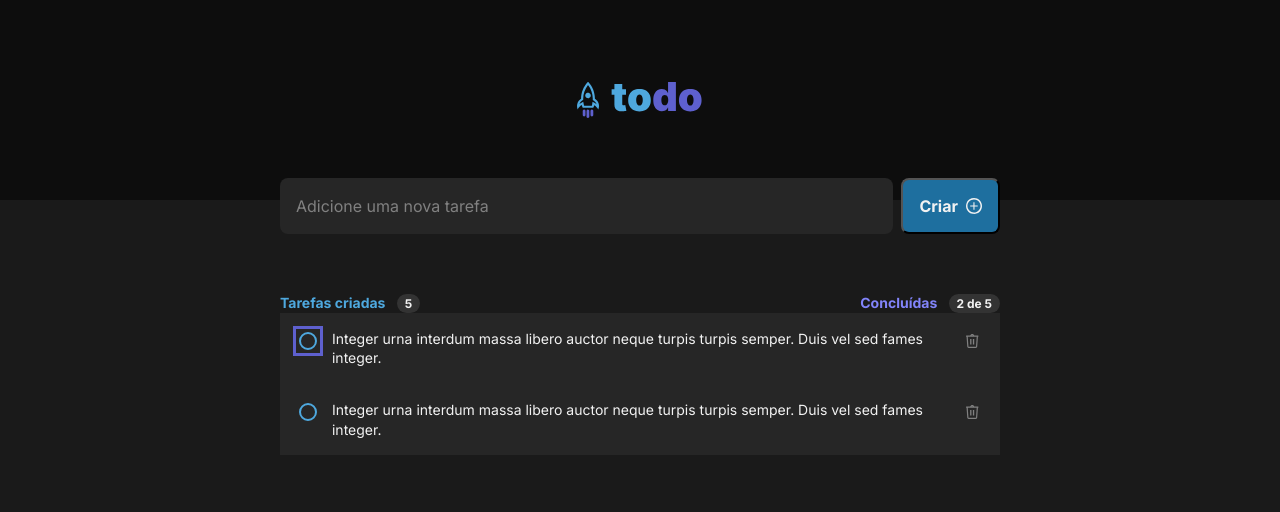
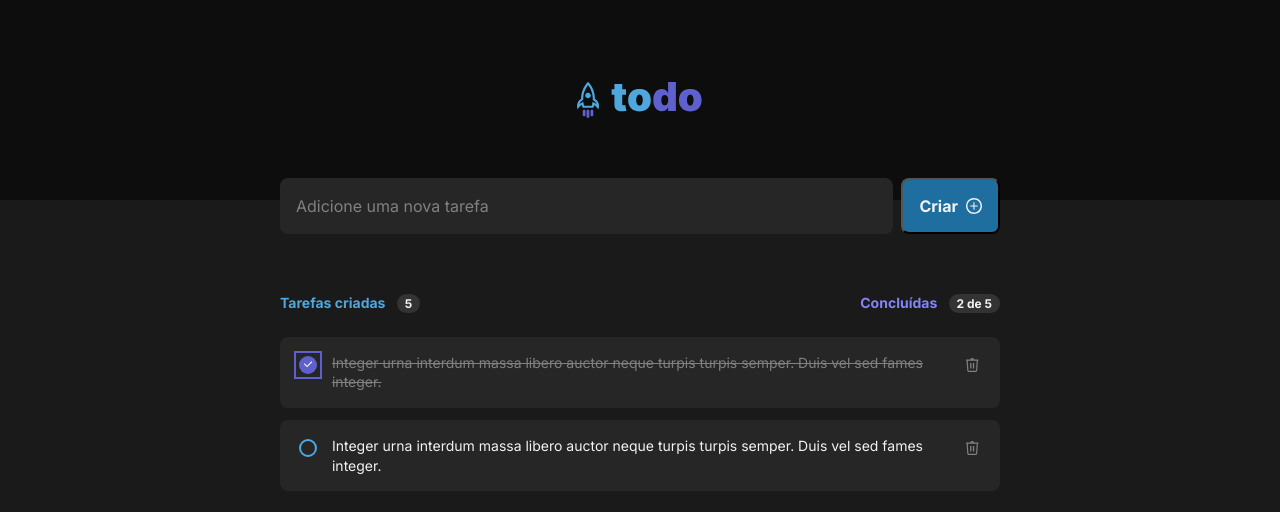
Before and after one commit to rnatu/todo-list, a React (Vite) app: page / in a window 1280 px wide. Both pictures are taken after a click on the button 307 px from the left and 340 px from the top of the page. Shown: the top 512 px of the page. Built offline with nearby package versions, Linux system fonts and the light colour scheme.

Commit message:
style: add task styles with hover effects

```diff
--- a/src/App.module.css
+++ b/src/App.module.css
@@ -46,3 +46,7 @@ main {
   padding: 2px 8px;
   border-radius: 999px;
 }
+
+.taskContainer {
+  margin-top: 1.5rem;
+}
--- a/src/App.tsx
+++ b/src/App.tsx
@@ -23,7 +23,7 @@ function App() {
           </p>
         </header>
 
-        <div>
+        <div className={styles.taskContainer}>
           <Task />
           <Task />
         </div>
--- a/src/components/Task.module.css
+++ b/src/components/Task.module.css
@@ -1,13 +1,24 @@
 .taskContainer {
   background-color: var(--gray-500);
   display: flex;
-  padding: 16px;
-  gap: 12px;
+  padding: 1rem;
+  gap: 0.75rem;
+
+  border-radius: 8px;
 }
 
-.taskContainer p {
+.taskContainer + .taskContainer {
+  margin-top: 0.75rem;
+}
+
+.taskDescription {
   color: var(--gray-100);
-  font-size: 14px;
+  font-size: 0.875rem;
+}
+
+.checkedTaskDescription {
+  color: var(--gray-300);
+  text-decoration: line-through;
 }
 
 .taskCheckBox {
@@ -27,11 +38,25 @@
   border-radius: 999px;
   width: 1.0906rem;
   height: 1.0906rem;
+  display: flex;
+  align-items: center;
+  justify-content: center;
+  transition: 0.2s;
 }
 
-.taskCheckBox:hover div {
+.taskCheckBox div:hover {
   border: 2px solid var(--blue-dark);
   background-color: rgba(30, 111, 159, 0.2);
+}
+
+.taskCheckBox .checkedCheckBox {
+  border: none;
+  background-color: var(--purple-dark);
+}
+
+.taskCheckBox .checkedCheckBox:hover {
+  border: none;
+  background-color: var(--purple);
 }
 
 .taskDelete {
@@ -42,12 +67,13 @@
   background: none;
   height: fit-content;
   border: none;
+
+  content: url("../assets/delete-icon.svg");
 }
 
 .taskDelete:hover {
   border: transparent;
   border-radius: 4px;
 
-  background-color: var(--gray-400);
-  content: url("../assets//delete-icon-hover.svg");
+  content: url("../assets/delete-icon-hover.svg");
 }
--- a/src/components/Task.tsx
+++ b/src/components/Task.tsx
@@ -1,22 +1,37 @@
 import styles from "./Task.module.css";
-import checkboxUnchecked from "../assets/checkbox-unchecked.svg";
-import deleteIcon from "../assets/delete-icon.svg";
+import checkIcon from "../assets/check-icon.svg";
+import { useState } from "react";
 
 export function Task() {
+  const [checked, setChecked] = useState(false);
+
+  console.log(checked);
+
   return (
     <div className={styles.taskContainer}>
-      <button className={styles.taskCheckBox}>
-        <div />
+      <button
+        className={styles.taskCheckBox}
+        onClick={() => setChecked(!checked)}
+      >
+        {checked ? (
+          <div className={styles.checkedCheckBox}>
+            <img src={checkIcon} />
+          </div>
+        ) : (
+          <div />
+        )}
       </button>
 
-      <p>
+      <p
+        className={`${styles.taskDescription} ${
+          checked && styles.checkedTaskDescription
+        }`}
+      >
         Integer urna interdum massa libero auctor neque turpis turpis semper.
         Duis vel sed fames integer.
       </p>
 
-      <button className={styles.taskDelete}>
-        <img src={deleteIcon} alt="deletar tarefa" />
-      </button>
+      <button className={styles.taskDelete} />
     </div>
   );
 }
--- a/src/global.css
+++ b/src/global.css
@@ -19,6 +19,7 @@
 :focus {
   outline-style: solid;
   outline-color: var(--purple-dark);
+  outline-width: 2px;
 
   /* ou */
   /* outline: transparent;
@@ -39,8 +40,11 @@ body {
   -webkit-font-smoothing: antialiased;
 }
 
-body, input, textarea, button {
-  font: 400 1rem 'Inter', sans-serif;
+body,
+input,
+textarea,
+button {
+  font: 400 1rem "Inter", sans-serif;
 }
 
 a {
```
Also changed, not shown: src/assets/check-icon.svg (added). Lines whose indentation alone changed are shown as unchanged.
